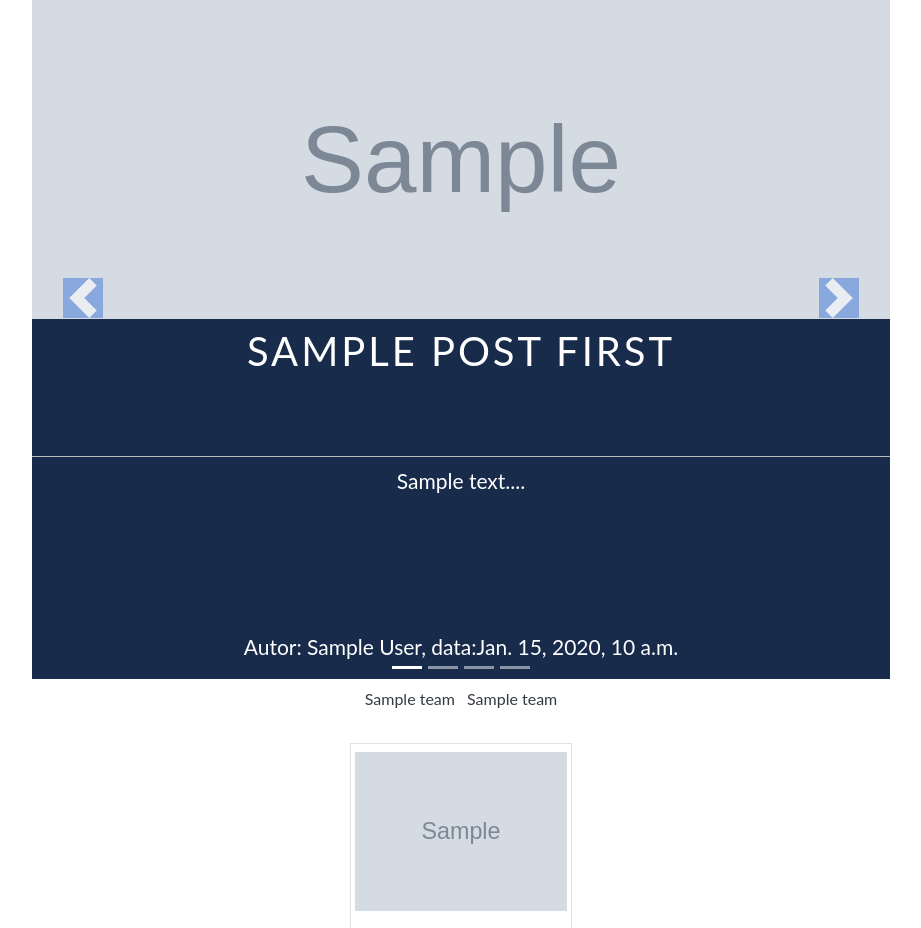
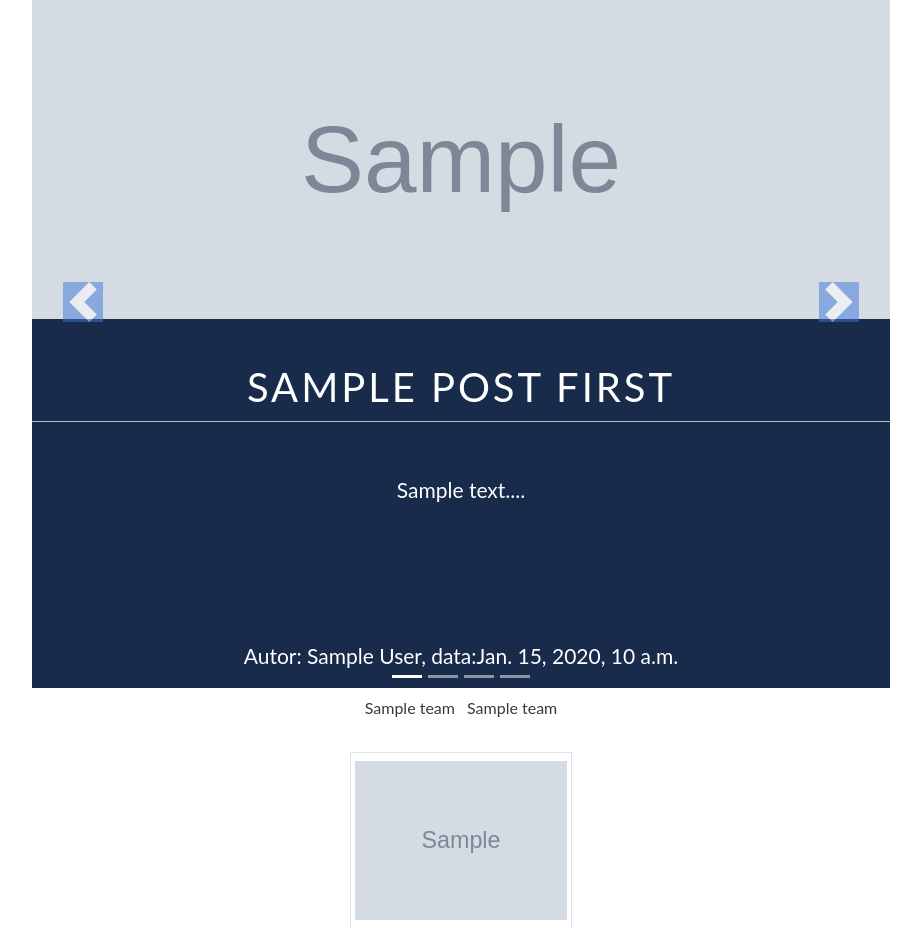
Before and after one commit to KennyDaktyl/ap-hutnik.krakow.pl, a Django app: template page_ap/templates/page_ap/main_page.html in a window 1280 px wide. Shown: the part 1056-1984 px from the top of the page, without its empty margins (179-1100 px from the left). Run offline with Django 3.2, Linux system fonts and the light colour scheme; the template is opened without the code that fills it: most values are stand-ins (such as "Sample title", 1, 10 or a date in 2020); grey boxes marked "Sample" are stand-in pictures; some libraries are stand-ins or nearby versions.

Commit message:
new style

```diff
--- a/page_ap/templates/page_ap/main_page.html
+++ b/page_ap/templates/page_ap/main_page.html
@@ -33,9 +33,13 @@
             <img class="d-block w-100" src="{{MEDIA_URL}}{{post_first.photo}}"
                 alt="Główne zdjęcie artykułu o tytule {{post_first.title}}">
             <a href="{% url 'post_details' slug=post_first.slug pk=post_first.id %}">
-                <div class="title_carousel m-0 p-0 mx-auto d-flex align-items-center row">
-                    <h1 class="text-white mt-2 col-12 align-self-center" style="min-height: 130px; text-align: center;">{{post_first.title|upper}}</h1>
-                    <p class="post_text text-white col-12" style="min-height: 150px;">{{post_first.body|slice:350|safe}}...</p>
+                <div class="title_carousel m-0 p-0 mx-auto row">
+                    <div class="col-12 m-0 p-0 mx-auto text-center d-flex align-items-center "
+                        style="height: 155px;">
+                        <h1 class="text-white col-12">{{post_first.title|upper}}</h1>
+                    </div>
+                    <p class="post_text text-white col-12" style="height: 150px;">
+                        {{post_first.body|slice:350|safe}}...</p>
                     <p class="post_text text-white col-12">Autor: {{post_first.author.first_name}}
                         {{post_first.author.last_name}}, data:{{post_first.created}}</p>
 
@@ -47,9 +51,13 @@
             <img class="d-block w-100" src="{{MEDIA_URL}}{{post.photo}}"
                 alt="Główne zdjęcie artykułu o tytule {{post.title}}">
             <a href="{% url 'post_details' slug=post.slug pk=post.id %}">
-                <div class="title_carousel m-0 p-0 mx-auto d-flex align-items-center row">
-                    <h1 class="text-white mt-2 col-12 align-self-center" style="min-height: 130px; text-align: center;">{{post.title|upper}}</h1>
-                    <p class="post_text text-white col-12" style="min-height: 150px;">{{post.body|slice:350|safe}}...</p>
+                <div class="title_carousel m-0 p-0 mx-auto row">
+                    <div class="col-12 m-0 p-0 mx-auto text-center d-flex align-items-center "
+                        style="height: 155px;">
+                        <h1 class="text-white col-12">{{post.title|upper}}</h1>
+                    </div>
+                    <p class="post_text text-white col-12" style="min-height: 150px;">{{post.body|slice:350|safe}}...
+                    </p>
                     <p class="post_text text-white col-12">Autor: {{post.author.first_name}}
                         {{post.author.last_name}}, data:{{post_first.created}}</p>
                 </div>
```
